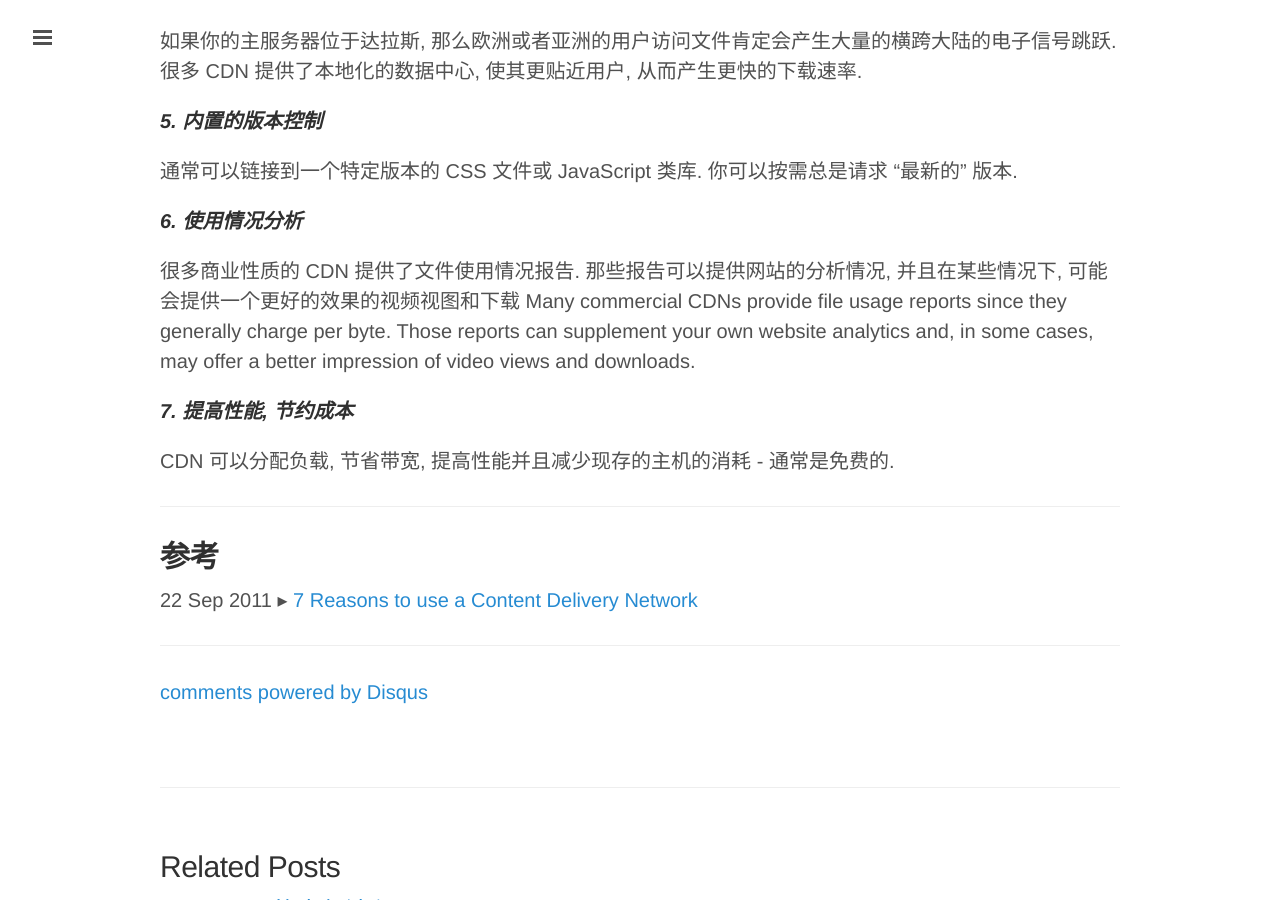
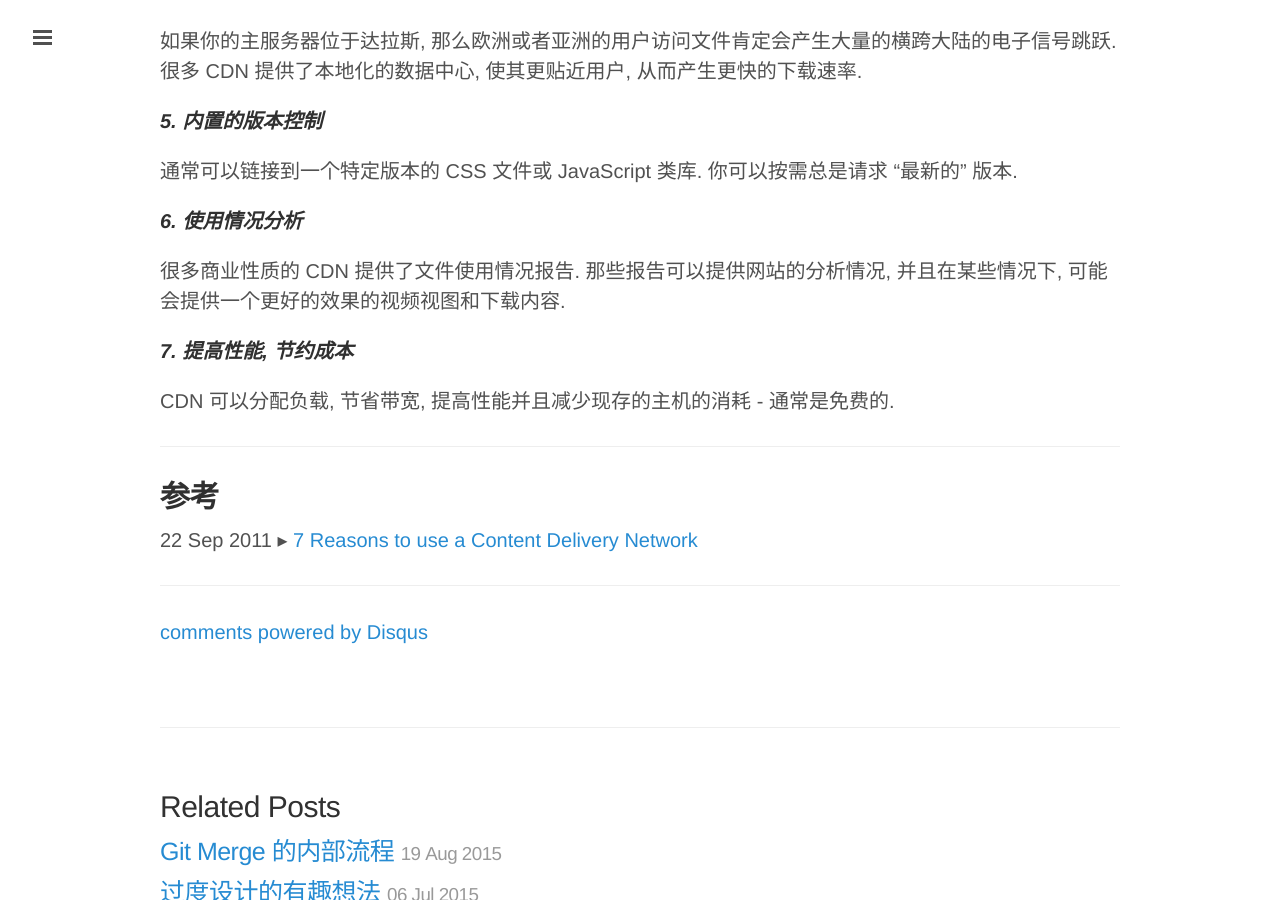
Before and after one commit to clarkdo/clarkdo.github.com, a Jekyll site: the page built from _posts/2015-09-10-62.md, in a window 1280 px wide and 900 px high, scrolled down 1602 px. Built offline with Jekyll 4.4.1, drawn with Linux system fonts in a browser that asks for light colours; Markdown is read by kramdown in place of the engine named in the settings; comment, search, counter and statistics services are not loaded.

Commit message:
new post

```diff
--- a/_posts/2015-09-10-62.md
+++ b/_posts/2015-09-10-62.md
@@ -63,8 +63,7 @@ jQuery 是无所不在的. 一个用户在访问你的页面时候, 可能有很
 
 ***6. 使用情况分析***
 
-很多商业性质的 CDN 提供了文件使用情况报告. 那些报告可以提供网站的分析情况, 并且在某些情况下, 可能会提供一个更好的效果的视频视图和下载
-Many commercial CDNs provide file usage reports since they generally charge per byte. Those reports can supplement your own website analytics and, in some cases, may offer a better impression of video views and downloads.
+很多商业性质的 CDN 提供了文件使用情况报告. 那些报告可以提供网站的分析情况, 并且在某些情况下, 可能会提供一个更好的效果的视频视图和下载内容.
 
 ***7. 提高性能, 节约成本***
 
```
